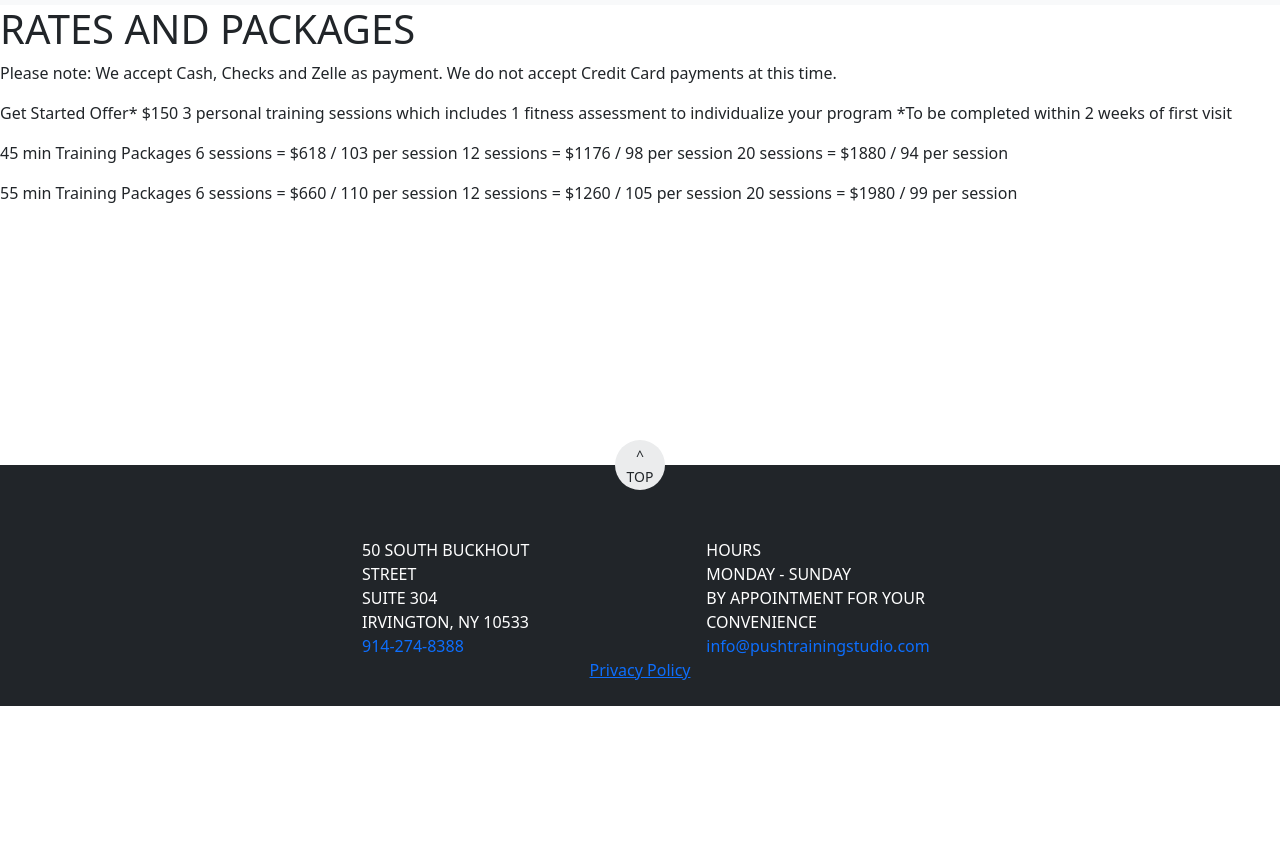
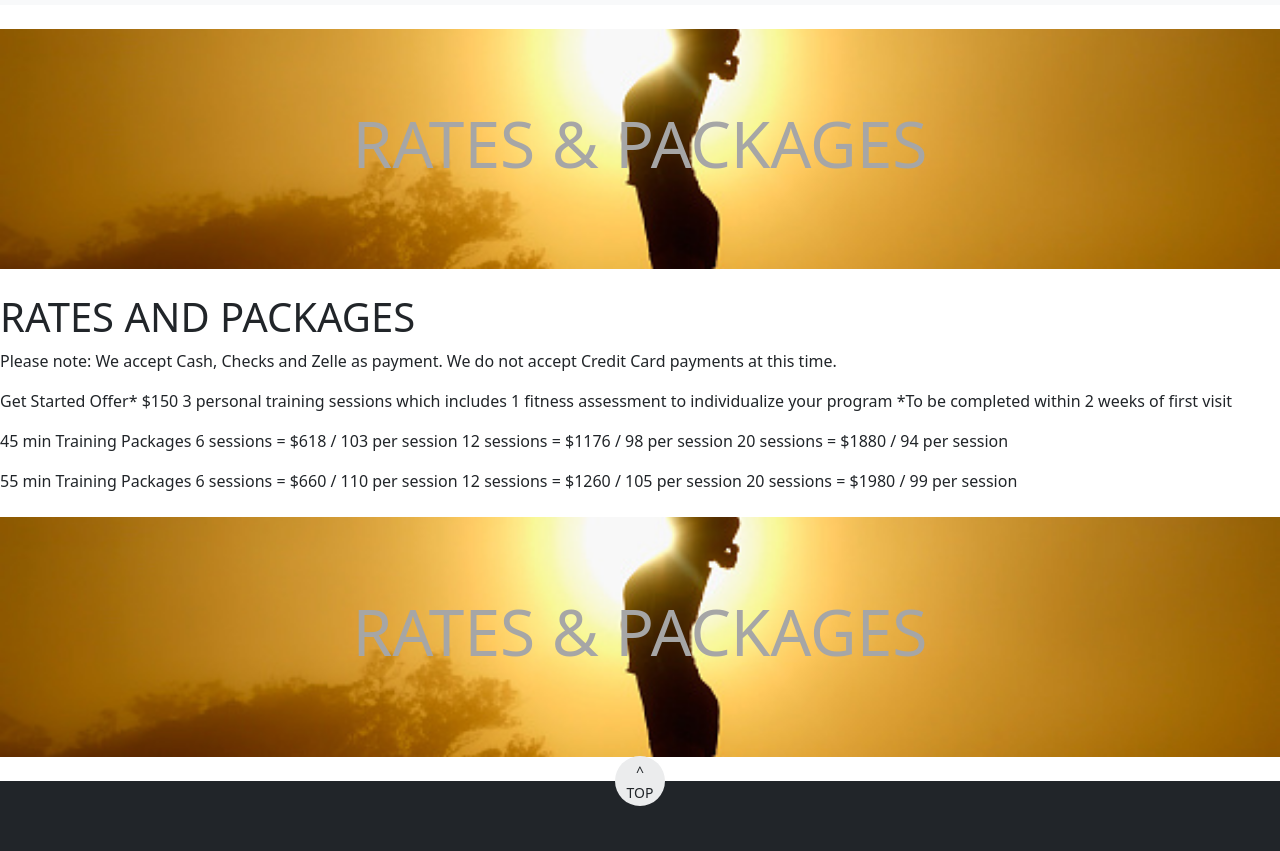
Before and after one commit to goldsmithb/push_training_site, an Eleventy site: page src/pages/rates.html in a window 1280 px wide. Shown: the part 94-945 px from the top of the page. Before the commit the page ends 800 px from the top, so only its background shows below. Built offline with nearby package versions, Linux system fonts and the light colour scheme; Eleventy itself is replaced by a stand-in of ours; files that its build step writes are made by us from their sources.

Commit message:
start rates

```diff
--- a/src/pages/rates.html
+++ b/src/pages/rates.html
@@ -2,6 +2,11 @@
 title: "Rates"
 layout: "layouts/home.html"
 ---
+<div class="container-fluid text-center my-4 px-5 d-flex justify-content-center align-items-center"
+    style="background-image: url(/images/silhouette-woman-stretching-at-twighlight.jpeg); background-size: 100%; background-position: 50% 55%; min-height: 30vh; background-repeat: no-repeat;">
+  <h1 class="gray-header-txt">RATES & PACKAGES</h1>
+</div>
+
 <h1>RATES AND PACKAGES</h1>
 <p>
 	Please note: We accept Cash, Checks and Zelle as payment. We do not accept Credit Card payments at this time.
@@ -35,3 +40,8 @@ layout: "layouts/home.html"
 	20 sessions = $1980 / 99 per session
 </p>
 </div>
+
+<div class="container-fluid text-center my-4 px-5 d-flex justify-content-center align-items-center"
+    style="background-image: url(/images/silhouette-woman-stretching-at-twighlight.jpeg); background-size: 100%; background-position: 50% 55%; min-height: 30vh; background-repeat: no-repeat;">
+  <h1 class="gray-header-txt">RATES & PACKAGES</h1>
+</div>
```
